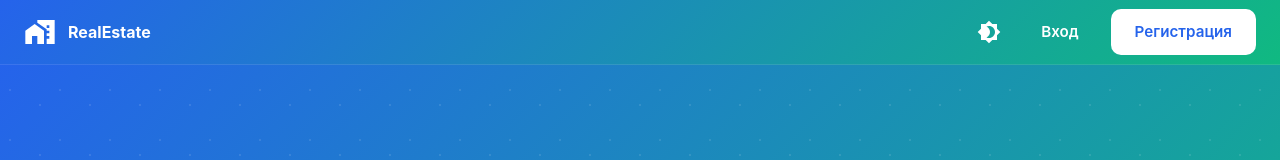
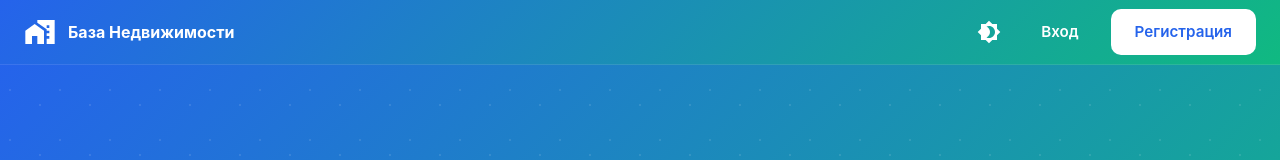
Before and after one commit to kairenq/real_estate_objects_base, a React (Vite) app in the folder frontend/: page / in a window 1280 px wide. Shown: the top 160 px of the page. Built offline with nearby package versions, Linux system fonts and the light colour scheme; no server answers.

Commit message:
Исправлен логотип на русский язык (База Недвижимости)

```diff
--- a/frontend/src/components/Navbar.tsx
+++ b/frontend/src/components/Navbar.tsx
@@ -77,7 +77,7 @@ const Navbar: React.FC = () => {
             }}
             onClick={() => navigate('/')}
           >
-            RealEstate
+            База Недвижимости
           </Typography>
 
           <Box sx={{ display: 'flex', alignItems: 'center', gap: 1 }}>
```
